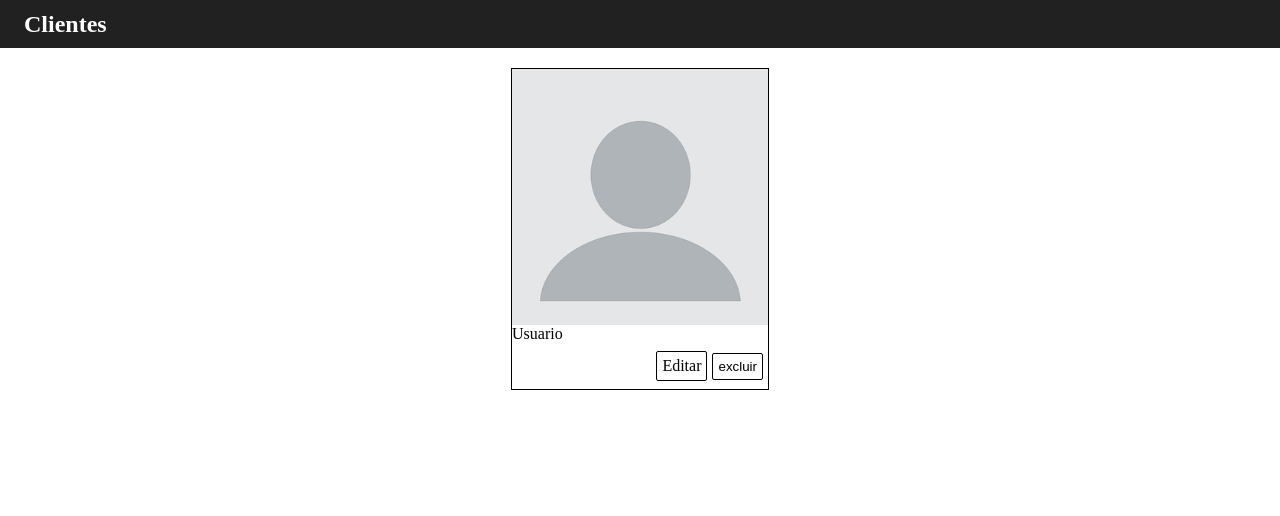
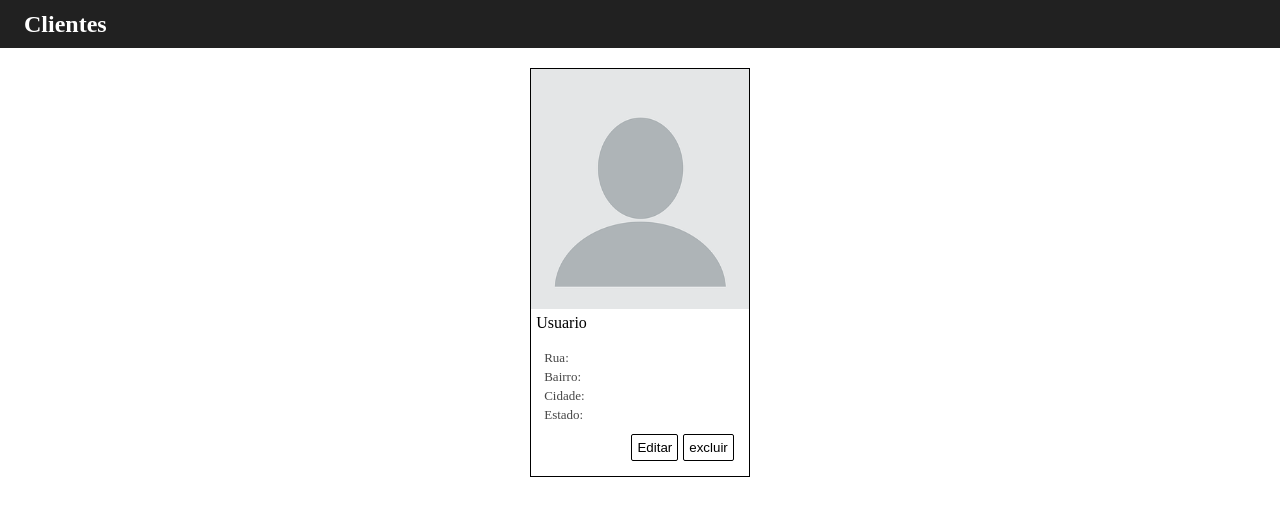
Before and after one commit to Thales-Daniel/Zitrus-Case, a React (Create React App) app: page /customer in a window 1280 px wide. Shown: the top 516 px of the page. Built offline with nearby package versions, Linux system fonts and the light colour scheme.

Commit message:
feat: finalizado estrutura do componente de registro e iniciado a do costumerCard

```diff
--- a/src/components/customerCard/index.jsx
+++ b/src/components/customerCard/index.jsx
@@ -1,17 +1,40 @@
 import React from 'react';
-import { Link } from 'react-router-dom';
 import notFoundUser from '../../assets/unknown.png';
 import './style.css';
 
-// eslint-disable-next-line react/prop-types
-function CustomersCard({ imagem, nome }) {
+function CustomersCard({
+  // eslint-disable-next-line react/prop-types
+  imagem, nome, logradouro, localidade, uf, bairro,
+}) {
   return (
     <div className="ContainerCard">
       <img src={imagem || notFoundUser} className="cardImage" alt="cardImage" />
-      <p>{nome || 'Usuario'}</p>
-      <div className="cardButtons">
-        <Link className="cardButton" to="/details">Editar</Link>
-        <button className="cardButton" type="button">excluir</button>
+      <p className="nome">{nome || 'Usuario'}</p>
+      <div className="containerAddressCard">
+        <p className="address">
+          Rua:
+          {' '}
+          {logradouro || ''}
+        </p>
+        <p className="address">
+          Bairro:
+          {' '}
+          {bairro || ''}
+        </p>
+        <p className="address">
+          Cidade:
+          {' '}
+          {localidade || ''}
+        </p>
+        <p className="address">
+          Estado:
+          {' '}
+          {uf || ''}
+        </p>
+        <div className="cardButtons">
+          <button type="button" className="cardButton">Editar</button>
+          <button className="cardButton" type="button">excluir</button>
+        </div>
       </div>
     </div>
   );
--- a/src/components/customerCard/style.css
+++ b/src/components/customerCard/style.css
@@ -2,13 +2,18 @@
   display: flex;
   flex-direction: column;
   border: solid black 1px;
-  width: 20%;
-  min-width: 15em;
+  width: 17%;
+  min-width: 13em;
 }
 
+.nome {
+  margin: 5px;
+
+}
 
 .cardImage {
   width: 100%;
+  height: 30vh;
 }
 
 .cardButtons {
@@ -24,5 +29,15 @@
   color: black;
   background-color: white;
   border-radius: 2px;
-  margin: 8px 5px 8px 0;
+  margin: 8px 5px 5px 0;
 }
+
+.containerAddressCard{
+  margin: 10px;
+}
+
+.address {
+  font-size: small;
+  margin: 3px;
+  color: rgb(71, 71, 71);
+}
--- a/src/pages/register/index.jsx
+++ b/src/pages/register/index.jsx
@@ -7,15 +7,23 @@ function Register() {
   const [password, setPassword] = useState('');
   const [cep, setCep] = useState('');
   const [cepInvalido, setCepInvalido] = useState(false);
-  const [address, setAddress] = useState({});
+  const [logradouro, setLogradouro] = useState('');
+  const [cidade, setCidade] = useState('');
+  const [estado, setEstado] = useState('');
+  const [bairro, setBairro] = useState('');
+  // eslint-disable-next-line no-unused-vars
+  const [address, setAddres] = useState({});
 
   async function searchAddress() {
     try {
       const url = `https://opencep.com/v1/${cep}`;
-      const search = await axios(url);
-      setAddress(search.data);
+      const { data } = await axios(url);
+      setLogradouro(data.logradouro);
+      setCidade(data.localidade);
+      setEstado(data.uf);
+      setBairro(data.bairro);
+      setAddres(data);
     } catch (err) {
-      setAddress({});
       setCepInvalido(true);
       setTimeout(() => setCepInvalido(false), 2000);
     }
@@ -39,24 +47,27 @@ function Register() {
               <p className="addressTittle">Cep</p>
               <input id="cep" className="inputAddress" maxLength="8" type="text" value={cep} onChange={(e) => setCep(e.target.value)} placeholder="00000000" />
               <button type="button" className="buttonCep" onClick={searchAddress}>Verificar</button>
+              <br />
+              {cepInvalido && <small className="cepInvalido">Cep Inválido</small>}
             </div>
           </label>
-          {cepInvalido && <small className="cepInvalido">Cep Inválido</small>}
-          <label htmlFor="cep" className="labelCep">
+          <label htmlFor="logradouro" className="labelCep">
             <p className="addressTittle">Logradouro</p>
-            <input id="cep" className="inputAddress" maxLength="8" type="text" value={address.logradouro} />
-
+            <input id="logradouro" className="inputLogradouro" maxLength="8" type="text" value={logradouro} onChange={(e) => setLogradouro(e.target.value)} />
+            <p className="addressTittle">Bairro</p>
+            <input id="cidade" className="inputUf" maxLength="8" type="text" value={bairro} onChange={(e) => setBairro(e.target.value)} />
           </label>
-          <label htmlFor="estado" className="labelEstado">
+          <label htmlFor="cidade" className="labelEstado">
             <div>
               <p className="addressTittle">Cidade</p>
-              <input id="cep" className="inputState" maxLength="8" type="text" value={address.localidade} />
+              <input id="cidade" className="inputUf" maxLength="8" type="text" value={cidade} onChange={(e) => setCidade(e.target.value)} />
             </div>
             <div>
               <p id="estado" className="addressTittle">Estado</p>
-              <input id="cep" className="inputState" maxLength="8" type="text" value={address.uf} />
+              <input id="estado" className="inputUf" maxLength="8" type="text" value={estado} onChange={(e) => setEstado(e.target.value)} />
             </div>
           </label>
+          <button type="submit" className="createUserButton">Criar Usuário</button>
         </form>
       </div>
     </div>
--- a/src/pages/register/style.css
+++ b/src/pages/register/style.css
@@ -83,7 +83,7 @@
 }
 
 .inputLogradouro {
-  width: 50%;
+  width: 80%;
   height: 2em;
   font-size: 15px;
   border-radius: 5px;
@@ -114,7 +114,7 @@
     margin: 0;
 }
 
-.inputState {
+.inputUf {
   width: 80%;
   height: 2em;
   font-size: 15px;
@@ -125,3 +125,22 @@
   display: flex;
   flex-direction: row;
 }
+
+.createUserButton {
+  width: 30%;
+  flex-wrap: nowrap;
+  height: 2.2em;
+  font-size: 15px;
+  border-radius: 5px;
+  margin-top: 30px;
+}
+
+.inputLogradouro:focus {
+  background-color: rgb(216, 213, 213);
+  outline: none
+}
+
+.inputUf:focus {
+  background-color: rgb(216, 213, 213);
+  outline: none
+}
--- a/src/redux/customerSlice.js
+++ b/src/redux/customerSlice.js
@@ -6,6 +6,7 @@ export const getCustomer = createAsyncThunk(
   async () => {
     const fetch = await axios.get('https://625ca4b54c36c75357687926.mockapi.io/user');
     const { data } = fetch;
+    console.log(data);
     return data;
   },
 );
```
